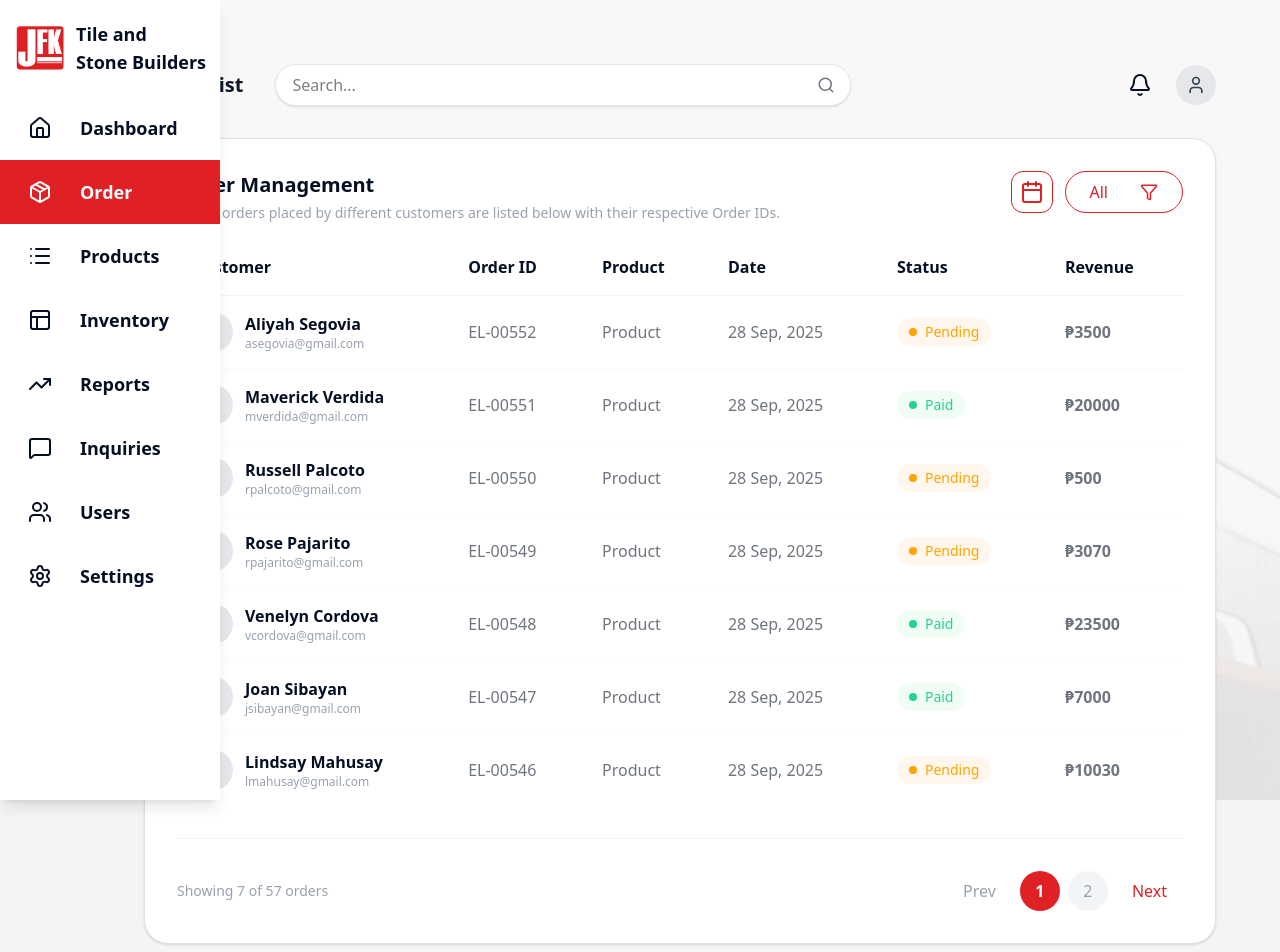
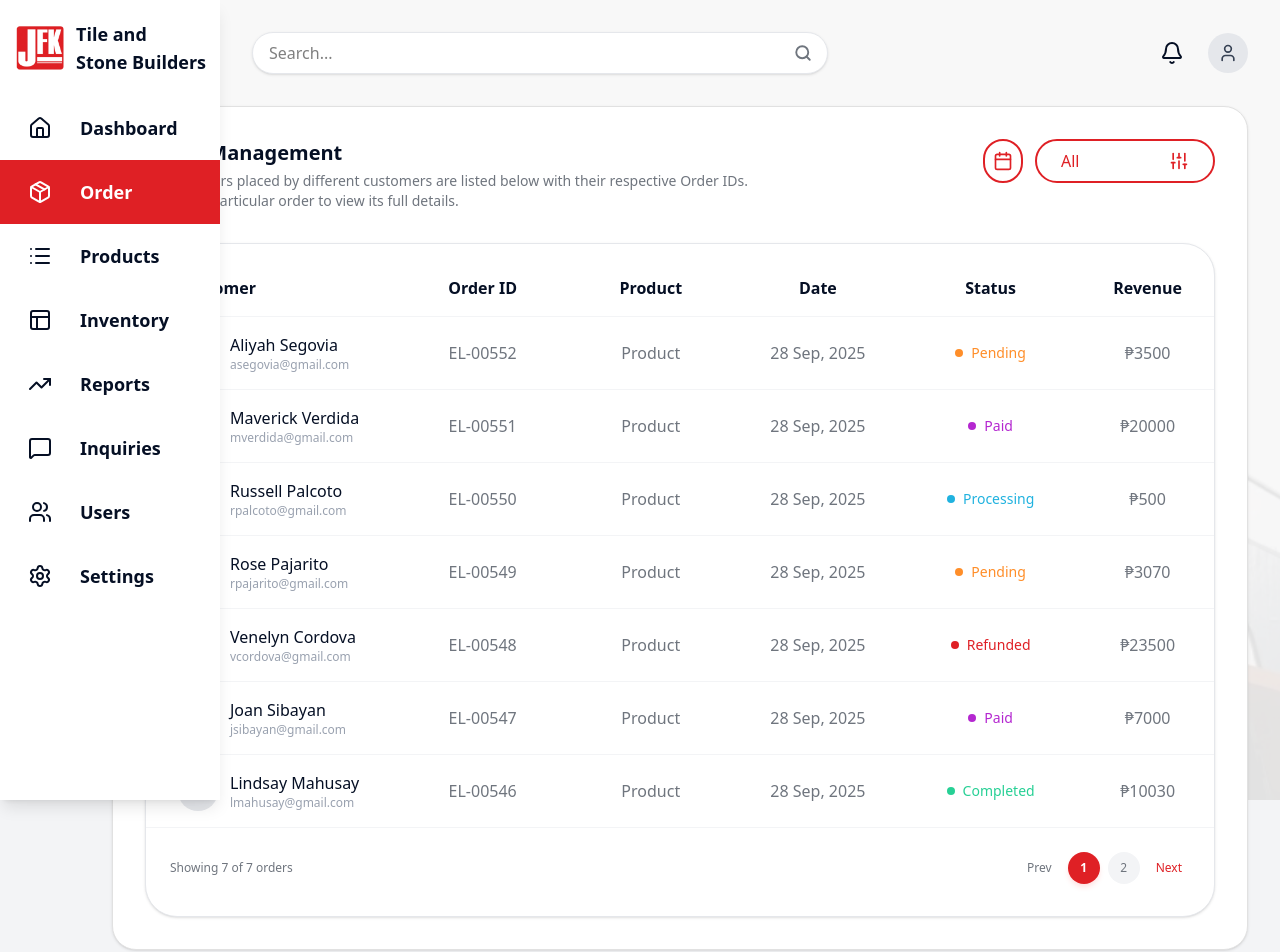
Before and after one commit to MabISayAh/AdminJaFaKa, a React (Vite) app: page /orders in a window 1280 px wide. Shown: the top 952 px of the page. Built offline with nearby package versions, Linux system fonts and the light colour scheme.

Commit message:
Updated dashboard and order management

```diff
--- a/App.jsx
+++ /dev/null
@@ -1,107 +0,0 @@
-import React from 'react';
-import Sidebar from './components/Sidebar';
-import MetricCard from './components/MetricCard';
-import RevenueChart from './components/RevenueChart';
-import OrderStatusChart from './components/OrderStatusChart';
-import ProductTable from './components/ProductTable';
-import CustomerList from './components/CustomerList';
-import BranchSalesChart from './components/BranchSalesChart';
-import { ShoppingCart, Clock, AlertTriangle, TrendingUp, Search, Bell, User } from 'lucide-react';
-
-// Mock Data for Plug-and-Play
-const revenueData = [
-  { name: 'Jan', facebook: 40, website: 100 },
-  { name: 'Feb', facebook: 50, website: 90 },
-  { name: 'Mar', facebook: 120, website: 110 },
-  { name: 'Apr', facebook: 150, website: 130 },
-  { name: 'May', facebook: 210, website: 180 },
-  { name: 'Jun', facebook: 180, website: 140 },
-  { name: 'Jul', facebook: 160, website: 150 },
-  { name: 'Aug', facebook: 200, website: 230 },
-];
-
-const statusData = [
-  { name: 'Pending', value: 43, color: '#f97316' },
-  { name: 'Processing', value: 27, color: '#0ea5e9' },
-  { name: 'Paid', value: 16, color: '#22c55e' },
-  { name: 'Completed', value: 33, color: '#ef4444' },
-];
-
-const productData = [
-  { name: "Product Name", type: "Product Type", orders: 8000, price: 130, category: "Category", refunds: "> 13" },
-  { name: "Product Name", type: "Product Type", orders: 3000, price: 45, category: "Category", refunds: "> 18" },
-  { name: "Product Name", type: "Product Type", orders: 6000, price: 80, category: "Category", refunds: "< 11" },
-  { name: "Product Name", type: "Product Type", orders: 4000, price: 500, category: "Category", refunds: "> 18" },
-  { name: "Product Name", type: "Product Type", orders: 2000, price: 15, category: "Category", refunds: "< 10" },
-];
-
-const customerData = [
-  { name: "Rose Pajarito", location: "Barit" },
-  { name: "Russell Palcoto", location: "Bulangon" },
-  { name: "Aliyah Segovia", location: "Barit" },
-  { name: "Lee Mingyu", location: "Rizal" },
-];
-
-const branchData = [
-  { name: 'Barit', value: 40, color: '#f97316' },
-  { name: 'Rizal', value: 30, color: '#22c55e' },
-  { name: 'Bulangon', value: 30, color: '#ef4444' },
-];
-
-function App() {
-  return (
-    <div className="flex bg-gray-50 min-h-screen font-sans">
-      <Sidebar />
-
-      {/* Scrollable Main Area */}
-      <main className="ml-20 flex-1 p-8 h-screen overflow-y-auto">
-
-        {/* Top Navbar */}
-        <div className="flex justify-between items-center mb-10">
-          <h1 className="text-2xl font-bold text-gray-800">Dashboard</h1>
-          <div className="flex items-center gap-6">
-            <div className="relative">
-              <Search className="absolute left-3 top-2.5 text-gray-400" size={18} />
-              <input type="text" placeholder="Search..." className="pl-10 pr-4 py-2 w-80 bg-white border border-gray-200 rounded-full text-sm focus:outline-none focus:ring-2 focus:ring-red-500 shadow-sm" />
-            </div>
-            <Bell className="text-gray-400 cursor-pointer" />
-            <div className="w-10 h-10 bg-gray-200 rounded-full border-2 border-white shadow-sm flex items-center justify-center">
-              <User size={20} className="text-gray-500" />
-            </div>
-          </div>
-        </div>
-
-        {/* Metric Cards Grid */}
-        <div className="flex flex-wrap gap-6 mb-8">
-          <MetricCard title="Total Orders" value="57" color="bg-green-500" icon={ShoppingCart} />
-          <MetricCard title="Pending Orders" value="8" color="bg-sky-400" icon={Clock} />
-          <MetricCard title="Low Stock" value="25" color="bg-orange-400" icon={AlertTriangle} />
-          <MetricCard title="Revenue" value="35k" color="bg-red-500" icon={TrendingUp} />
-        </div>
-
-        {/* Middle Section: Main Chart + Status */}
-        <div className="grid grid-cols-1 xl:grid-cols-3 gap-8 mb-8">
-          <div className="xl:col-span-2">
-            <RevenueChart data={revenueData} />
-          </div>
-          <div className="xl:col-span-1">
-            <OrderStatusChart data={statusData} />
-          </div>
-        </div>
-
-        {/* Bottom Section: Table + Customers/Branch */}
-        <div className="grid grid-cols-1 xl:grid-cols-3 gap-8">
-          <div className="xl:col-span-2">
-            <ProductTable products={productData} />
-          </div>
-          <div className="xl:col-span-1 space-y-8">
-            <CustomerList customers={customerData} />
-            <BranchSalesChart data={branchData} />
-          </div>
-        </div>
-      </main>
-    </div>
-  );
-}
-
-export default App;
--- a/src/components/dashboard/ProductTable.tsx
+++ b/src/components/dashboard/ProductTable.tsx
@@ -15,39 +15,39 @@ interface ProductTableProps {
 
 const ProductTable: React.FC<ProductTableProps> = ({ products }) => {
   return (
-    <div className="bg-white rounded-3xl p-4 md:p-6 border border-gray-100 shadow-sm min-h-[400px] flex flex-col">
-      <h3 className="text-lg font-semibold pb-5 mb-6 text-[#050F24] border-b border-gray-200">
+    <div className="bg-white rounded-[32px] pt-6 pb-6 pl-0 pr-0 border border-gray-100 shadow-sm min-h-[400px] flex flex-col">
+      <h3 className="text-lg font-semibold pb-5 mb-6 px-6 text-[#050F24] border-b border-gray-200">
         Top Selling Product
       </h3>
 
-      <div className="overflow-x-auto -mx-4 md:mx-0">
+      <div className="overflow-x-auto">
         <div className="inline-block min-w-[600px] w-full align-middle">
           <table className="w-full text-left">
             <thead>
               <tr className="text-[#050F24] text-sm tracking-wider">
-                <th className="pb-4 font-semibold text-left pl-6 w-[30%]">Product</th>
+                <th className="pb-4 font-semibold text-left pl-8 w-[30%]">Product</th>
                 <th className="pb-4 font-semibold text-center w-[15%]">Orders</th>
                 <th className="pb-4 font-semibold text-center w-[15%]">Price</th>
                 <th className="pb-4 font-semibold text-center w-[20%]">Category</th>
-                <th className="pb-4 font-semibold text-center w-[20%]">Refunds</th>
+                <th className="pb-4 font-semibold text-center w-[12%] pr-5">Refunds</th>
               </tr>
             </thead>
             <tbody className="divide-y divide-gray-50">
               {products.map((p, i) => (
                 <tr key={i} className="hover:bg-gray-50 transition-colors">
-                  <td className="py-4 flex items-center gap-3 pl-5">
+                  <td className="py-4 flex items-center gap-3 pl-8">
                     <div className="w-10 h-10 bg-gray-100 rounded-full flex-shrink-0 flex items-center justify-center overflow-hidden">
-                      𖣯
+                       𖣯
                     </div>
                     <div className="min-w-0">
-                      <p className="font-normal text-sm text-[#050F24] truncate">{p.name}</p>
+                      <p className="font-semibold text-sm text-[#050F24] truncate">{p.name}</p>
                       <p className="text-xs text-[#6F757E]">{p.type}</p>
                     </div>
                   </td>
                   <td className="text-center text-sm font-normal text-[#6F757E]">{p.orders}</td>
                   <td className="text-center text-sm font-normal text-[#6F757E]">₱{p.price}</td>
                   <td className="text-center text-sm text-[#6F757E]">{p.category}</td>
-                  <td className="text-center text-sm font-normal text-[#6F757E]">{p.refunds}</td>
+                  <td className="text-center text-sm font-normal text-[#6F757E] pr-6">{p.refunds}</td>
                 </tr>
               ))}
             </tbody>
@@ -55,15 +55,16 @@ const ProductTable: React.FC<ProductTableProps> = ({ products }) => {
         </div>
       </div>
 
-      <div className="flex flex-col sm:flex-row justify-between items-center mt-auto pt-4 gap-4 border-t border-gray-200">
+      {/* Pagination */}
+      <div className="flex flex-col sm:flex-row justify-between items-center mt-auto pt-6 px-6 gap-4 border-t border-gray-100">
         <span className="text-xs font-normal text-[#6F757E]">
           Showing {products.length} of {products.length} products
         </span>
         <div className="flex items-center gap-2">
-          <button className="px-2 text-[#6F757E] text-xs font-normal hover:underline cursor-pointer">Prev</button>
-          <button className="w-8 h-8 rounded-full bg-[#DF2025] text-white text-xs font-bold">1</button>
-          <button className="w-8 h-8 rounded-full bg-gray-100 text-[#6F757E] text-xs hover:bg-gray-200 transition-colors">2</button>
-          <button className="px-2 text-[#DF2025] text-xs font-normal hover:underline cursor-pointer">Next</button>
+          <button className="px-2 text-[#6F757E] text-xs font-normal hover:text-[#DF2025]">Prev</button>
+          <button className="w-8 h-8 rounded-full bg-[#DF2025] text-white text-xs font-bold shadow-md shadow-red-100">1</button>
+          <button className="w-8 h-8 rounded-full bg-gray-100 text-[#6F757E] text-xs hover:bg-gray-200 transition-colors overflow-hidden">2</button>
+          <button className="px-2 text-[#DF2025] text-xs font-normal hover:underline">Next</button>
         </div>
       </div>
     </div>
--- a/src/pages/OrderManagement.tsx
+++ b/src/pages/OrderManagement.tsx
@@ -1,5 +1,5 @@
 import React, { useState } from 'react';
-import { Calendar, Filter, Search, Bell, User } from 'lucide-react';
+import { Calendar, SlidersVertical, Search, Bell, User } from 'lucide-react';
 
 export interface Order {
   id: string;
@@ -16,35 +16,42 @@ const OrderManagement: React.FC = () => {
   const [filterStatus, setFilterStatus] = useState('All');
   const [isFilterOpen, setIsFilterOpen] = useState(false);
 
-  // Expanded Mock Data to fill the screen
   const orders: Order[] = [
     { id: '1', customerName: 'Aliyah Segovia', customerEmail: 'asegovia@gmail.com', orderId: 'EL-00552', product: 'Product', date: '28 Sep, 2025', status: 'Pending', revenue: 3500 },
     { id: '2', customerName: 'Maverick Verdida', customerEmail: 'mverdida@gmail.com', orderId: 'EL-00551', product: 'Product', date: '28 Sep, 2025', status: 'Paid', revenue: 20000 },
-    { id: '3', customerName: 'Russell Palcoto', customerEmail: 'rpalcoto@gmail.com', orderId: 'EL-00550', product: 'Product', date: '28 Sep, 2025', status: 'Pending', revenue: 500 },
+    { id: '3', customerName: 'Russell Palcoto', customerEmail: 'rpalcoto@gmail.com', orderId: 'EL-00550', product: 'Product', date: '28 Sep, 2025', status: 'Processing', revenue: 500 },
     { id: '4', customerName: 'Rose Pajarito', customerEmail: 'rpajarito@gmail.com', orderId: 'EL-00549', product: 'Product', date: '28 Sep, 2025', status: 'Pending', revenue: 3070 },
-    { id: '5', customerName: 'Venelyn Cordova', customerEmail: 'vcordova@gmail.com', orderId: 'EL-00548', product: 'Product', date: '28 Sep, 2025', status: 'Paid', revenue: 23500 },
+    { id: '5', customerName: 'Venelyn Cordova', customerEmail: 'vcordova@gmail.com', orderId: 'EL-00548', product: 'Product', date: '28 Sep, 2025', status: 'Refunded', revenue: 23500 },
     { id: '6', customerName: 'Joan Sibayan', customerEmail: 'jsibayan@gmail.com', orderId: 'EL-00547', product: 'Product', date: '28 Sep, 2025', status: 'Paid', revenue: 7000 },
-    { id: '7', customerName: 'Lindsay Mahusay', customerEmail: 'lmahusay@gmail.com', orderId: 'EL-00546', product: 'Product', date: '28 Sep, 2025', status: 'Pending', revenue: 10030 },
+    { id: '7', customerName: 'Lindsay Mahusay', customerEmail: 'lmahusay@gmail.com', orderId: 'EL-00546', product: 'Product', date: '28 Sep, 2025', status: 'Completed', revenue: 10030 },
   ];
 
   const getStatusColor = (status: string) => {
     switch (status) {
-      case 'Paid': return 'text-[#27D095] bg-green-50';
-      case 'Pending': return 'text-[#FFA500] bg-orange-50';
-      case 'Completed': return 'text-[#DF2025] bg-red-50';
-      default: return 'text-gray-500 bg-gray-50';
+      case 'Paid': return 'text-[#B427D0]';
+      case 'Pending': return 'text-[#FF8E29]';
+      case 'Completed': return 'text-[#27D095]';
+      case 'Processing': return 'text-[#20B2DF]';
+      case 'Refunded': return 'text-[#DF2025]';
+      default: return 'text-gray-500';
     }
   };
 
   return (
-    <div className="p-8">
-      {/* 1. Top Navbar - Now properly closed so content falls below it */}
+    <div className="p-0">
+      {/* Header */}
       <div className="flex justify-between items-center mb-8 w-full">
-        <div className="flex items-center gap-8 flex-1">
+        <div className="flex items-center flex-1">
+
+          {/* Gap between title and search bar */}
+          <div className="w-35 shrink-0">
             <h1 className="text-xl font-semibold text-[#0f172a]">Order List</h1>
+          </div>
+
+          {/* Search Bar */}
           <div className="relative flex-1 max-w-xl group">
-            <span className="absolute inset-y-0 right-4 flex items-center text-[#6F757E] pointer-events-none group-focus-within:text-[#DF2025] transition-colors">
-              <Search size={18} />
+            <span className="absolute inset-y-0 right-4 flex items-center text-[#6F757E] pointer-events-none group-focus-within:text-[#DF2025] transition-colors overflow-hidden">
+              <Search size={18} strokeWidth={2.5} />
             </span>
             <input
               type="text"
@@ -54,8 +61,9 @@ const OrderManagement: React.FC = () => {
           </div>
         </div>
 
+            {/* Notif and User */}
           <div className="flex items-center gap-4 ml-8">
-          <button className="p-2 text-[#050F24] hover:text-[#DF2025] transition-colors">
+            <button className="p-2 text-[#050F24] hover:text-[#DF2025] transition-colors overflow-hidden">
               <Bell size={24} />
             </button>
             <div className="w-10 h-10 bg-gray-200 rounded-full flex items-center justify-center cursor-pointer hover:ring-2 hover:ring-[#DF2025] transition-all overflow-hidden">
@@ -64,31 +72,39 @@ const OrderManagement: React.FC = () => {
           </div>
       </div>
 
-      {/* 2. Order Management Card */}
+      {/* Order Management Card */}
       <div className="bg-white rounded-3xl border border-[#E1E1E1] shadow-sm p-8">
         <div className="flex justify-between items-start mb-8">
           <div>
-            <h2 className="text-xl font-bold text-[#050F24]">Order Management</h2>
-            <p className="text-gray-400 text-sm mt-1">
-              All the orders placed by different customers are listed below with their respective Order IDs.
+            <h2 className="text-xl font-semibold text-[#050F24]">Order Management</h2>
+            <p className="text-[#6F757E] font-normal text-sm mt-1">
+            All the orders placed by different customers are listed below with their respective Order IDs.<br />
+            Click on a particular order to view its full details.
             </p>
           </div>
 
+          {/* Calendar */}
           <div className="flex gap-3 relative">
-            <button className="p-2 border border-[#DF2025] text-[#DF2025] rounded-xl hover:bg-red-50 transition-colors">
-              <Calendar size={24} />
+            <button className="p-2 border-2 border-[#DF2025] text-[#DF2025] rounded-full hover:bg-[#DF2025] hover:text-white transition-colors overflow-hidden">
+              <Calendar size={20} />
             </button>
 
+          {/* Filter */}
             <div className="relative">
               <button
                 onClick={() => setIsFilterOpen(!isFilterOpen)}
-                className="flex items-center gap-8 px-6 py-2 border border-[#DF2025] text-[#DF2025] rounded-full font-medium"
+                className={`flex items-center justify-between w-45 px-6 py-2 border-2 border-[#DF2025] rounded-full font-medium hover:bg-[#DF2025] hover:text-white transition-colors overflow-hidden ${
+                  isFilterOpen
+                    ? 'bg-[#DF2025] text-white'
+                    : 'text-[#DF2025]'
+                }`}
               >
-                {filterStatus} <Filter size={18} />
+                <span>{filterStatus}</span>
+                <SlidersVertical size={20} />
               </button>
 
               {isFilterOpen && (
-                <div className="absolute right-0 mt-2 w-48 bg-white border border-gray-100 rounded-2xl shadow-xl z-50 overflow-hidden">
+                <div className="absolute right-0 mt-2 w-45 bg-white border border-gray-100 rounded-2xl shadow-xl z-50 overflow-hidden">
                   {['All', 'Pending', 'Processing', 'Paid', 'Completed', 'Refunded'].map((status) => (
                     <button
                       key={status}
@@ -104,56 +120,65 @@ const OrderManagement: React.FC = () => {
           </div>
         </div>
 
-        {/* 3. Orders Table - Added padding to fix squashed text */}
+      <div className="mt-8 border border-gray-200 rounded-[32px] pb-8 pt-8 pl-0 pr-0 shadow-sm bg-white">
+        {/* Order Table */}
         <div className="overflow-x-auto">
           <table className="w-full text-left border-collapse">
             <thead>
               <tr className="text-[#050F24] font-semibold border-b border-gray-100">
-                <th className="pb-4 pl-4 min-w-[200px]">Customer</th>
-                <th className="pb-4 px-4">Order ID</th>
-                <th className="pb-4 px-4">Product</th>
-                <th className="pb-4 px-4">Date</th>
-                <th className="pb-4 px-4">Status</th>
-                <th className="pb-4 px-4">Revenue</th>
+                <th className="pb-4 pl-8 font-semibold text-left w-[25%]">Customer</th>
+                <th className="pb-4 px-4 font-semibold text-center w-[18%]">Order ID</th>
+                <th className="pb-4 px-4 font-semibold text-center w-[18%]">Product</th>
+                <th className="pb-4 px-4 font-semibold text-center w-[18%]">Date</th>
+                <th className="pb-4 px-4 font-semibold text-center w-[18%]">Status</th>
+                <th className="pb-4 px-8 font-semibold text-center w-[18%]">Revenue</th>
               </tr>
             </thead>
-            <tbody className="divide-y divide-gray-50">
+            <tbody className="divide-y divide-gray-100">
               {orders.map((order) => (
                 <tr key={order.id} className="group hover:bg-gray-50 transition-colors">
-                  <td className="py-4 pl-4 flex items-center gap-3">
+
+                  <td className="py-4 pl-8 flex items-center gap-3">
                     <div className="w-10 h-10 bg-gray-200 rounded-full overflow-hidden shrink-0" />
                     <div>
-                      <p className="font-semibold text-[#050F24]">{order.customerName}</p>
-                      <p className="text-xs text-gray-400">{order.customerEmail}</p>
+                      <p className="font-normal text-[#050F24]">{order.customerName}</p>
+                      <p className="text-xs font-normal text-gray-400">{order.customerEmail}</p>
                     </div>
                   </td>
-                  <td className="py-4 px-4 text-[#6F757E]">{order.orderId}</td>
-                  <td className="py-4 px-4 text-[#6F757E]">{order.product}</td>
-                  <td className="py-4 px-4 text-[#6F757E]">{order.date}</td>
-                  <td className="py-4 px-4">
-                    <span className={`flex items-center gap-2 w-fit px-3 py-1 rounded-full text-sm font-medium ${getStatusColor(order.status)}`}>
+                  <td className="py-4 px-4 text-[#6F757E] text-center">{order.orderId}</td>
+                  <td className="py-4 px-4 text-[#6F757E] text-center">{order.product}</td>
+                  <td className="py-4 px-4 text-[#6F757E] text-center">{order.date}</td>
+                  <td className="py-4 px-4 text-center">
+                    <span className={`flex items-center justify-center gap-2 w-fit mx-auto px-3 py-1 rounded-full text-sm font-medium ${getStatusColor(order.status)}`}>
+                      {/* Yung bilog sa status */}
                       <div className={`w-2 h-2 rounded-full ${
-                        order.status === 'Paid' ? 'bg-[#27D095]' :
-                        order.status === 'Pending' ? 'bg-[#FFA500]' : 'bg-[#DF2025]'
+                        order.status === 'Paid' ? 'bg-[#B427D0]' :
+                        order.status === 'Pending' ? 'bg-[#FF8E29]' :
+                        order.status === 'Completed' ? 'bg-[#27D095]' :
+                        order.status === 'Processing' ? 'bg-[#20B2DF]' :
+                        order.status === 'Refunded' ? 'bg-[#DF2025]' : 'bg-text-gray-500'
                       }`} />
                       {order.status}
                     </span>
                   </td>
-                  <td className="py-4 px-4 font-semibold text-[#6F757E]">₱{order.revenue}</td>
+                  <td className="py-4 px-8 font-normal text-[#6F757E] text-center">₱{order.revenue}</td>
                 </tr>
               ))}
             </tbody>
           </table>
         </div>
 
-        {/* 4. Pagination Section */}
-        <div className="flex justify-between items-center mt-8 pt-8 border-t border-gray-100">
-          <p className="text-gray-400 text-sm">Showing 7 of 57 orders</p>
-          <div className="flex gap-2 items-center">
-            <button className="text-gray-400 px-4 hover:text-[#DF2025]">Prev</button>
-            <button className="w-10 h-10 rounded-full bg-[#DF2025] text-white font-bold">1</button>
-            <button className="w-10 h-10 rounded-full bg-gray-100 text-gray-400 hover:bg-gray-200">2</button>
-            <button className="text-[#DF2025] px-4 font-medium">Next</button>
+        {/* Pagination Section */}
+        <div className="flex flex-col sm:flex-row justify-between items-center mt-auto pt-6 px-6 gap-4 border-t border-gray-100">
+          <span className="text-xs font-normal text-[#6F757E]">
+            Showing 7 of 7 orders
+          </span>
+          <div className="flex items-center gap-2">
+            <button className="px-2 text-[#6F757E] text-xs font-normal hover:text-[#DF2025] hover:underline">Prev</button>
+            <button className="w-8 h-8 rounded-full bg-[#DF2025] text-white text-xs font-bold shadow-md shadow-red-100">1</button>
+            <button className="w-8 h-8 rounded-full bg-gray-100 text-[#6F757E] text-xs hover:bg-gray-200 transition-colors overflow-hidden">2</button>
+            <button className="px-2 text-[#DF2025] text-xs font-normal hover:underline">Next</button>
+          </div>
         </div>
       </div>
     </div>
```
Also changed, not shown: src/pages/Dashboard.tsx (+20 -13 lines), tsconfig.json (+7 -15 lines). Lines whose indentation alone changed are shown as unchanged.
